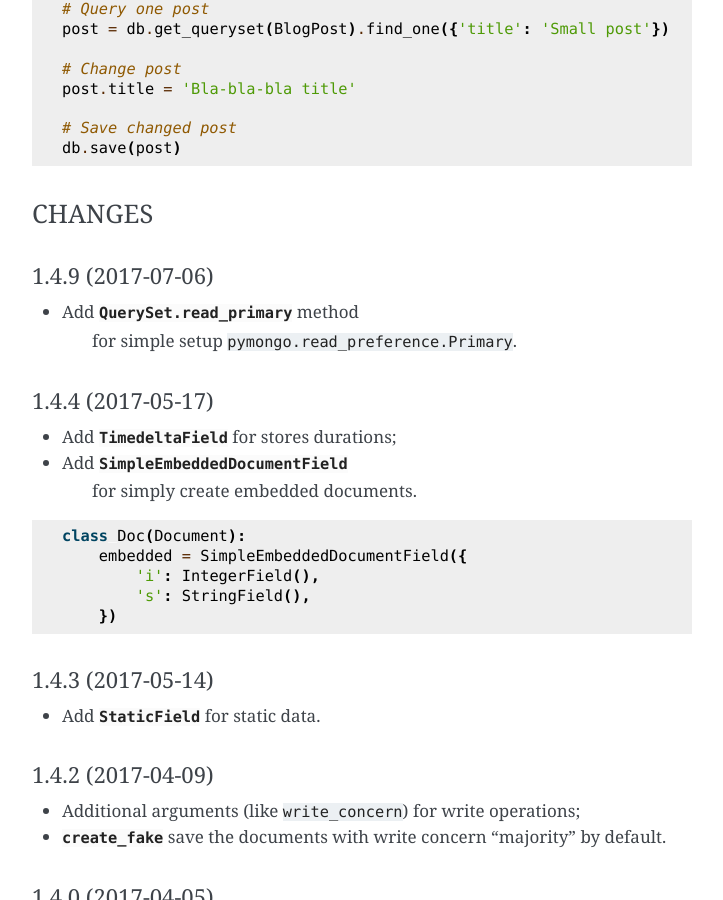
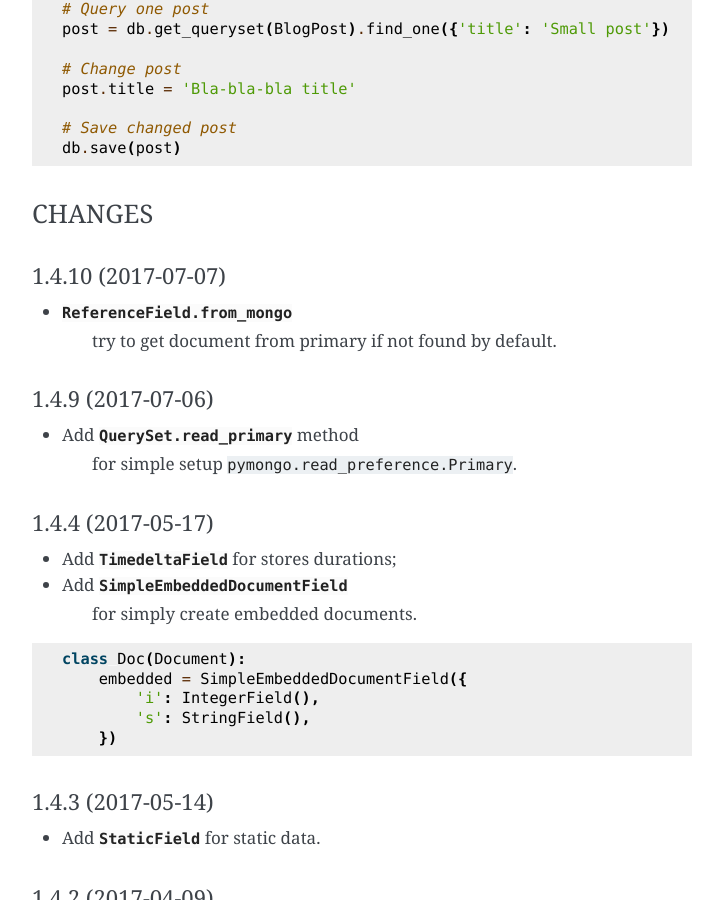
Before and after one commit to ticketscloud/yadm, a Sphinx documentation site: the page built from doc/index.rst, in a window 1280 px wide and 900 px high, scrolled down 1028 px. Shown: the whole window, without its empty margins (388-1111 px from the left). Built offline with Sphinx 7.4.7, drawn with Linux system fonts in a browser that asks for light colours; pages that are not in the unit, such as notebooks, are missing from menus; cross-references to code outside the pages are shown as plain code.

Commit message:
`ReferenceField.from_mongo` try to get document from primary

```diff
--- a/doc/index.rst
+++ b/doc/index.rst
@@ -66,6 +66,14 @@ Quick start
 
 CHANGES
 =======
+
+
+1.4.10 (2017-07-07)
+------------------
+
+* :py:meth:`ReferenceField.from_mongo <yadm.fields.reference.ReferenceField.from_mongo>`
+    try to get document from primary if not found by default.
+
 
 1.4.9 (2017-07-06)
 ------------------
```
Also changed, not shown: README.rst (+7 -0 lines), 1 other file.
